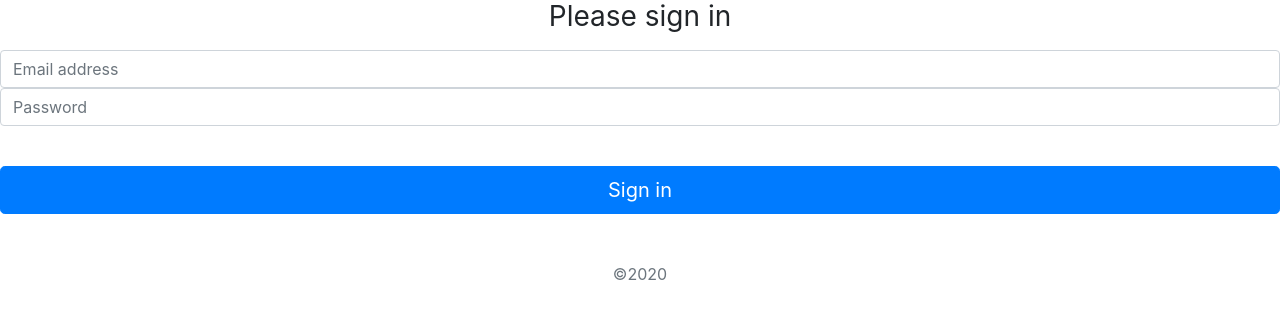
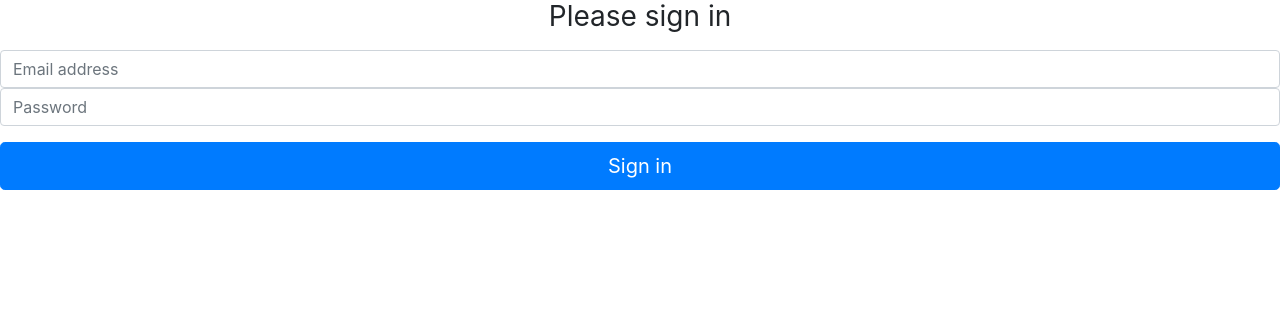
Before and after one commit to SaltErik/chat-rooom-client, a React app: page / in a window 1280 px wide. Shown: the top 318 px of the page. Built offline with nearby package versions, Linux system fonts and the light colour scheme; no server answers.

Commit message:
minor cleanup

```diff
--- a/src/components/landing/SignIn.tsx
+++ b/src/components/landing/SignIn.tsx
@@ -20,15 +20,10 @@ const SignIn: FC<Props> = ({ onChange, onSubmit, mirror }): JSX.Element => {
           Password
         </label>
         <input className="form-control" id="inputPassword" type="password" placeholder="Password" required></input>
-        <div className="checkbox mb-3">
-          <label>{/* <input type="checkbox" value="remember-me">
-                Remember me
-              </input> */}</label>
-        </div>
+        <div className="checkbox mb-3"></div>
         <button className="btn btn-lg btn-primary btn-block" type="submit">
           Sign in
         </button>
-        <p className="mt-5 mb-3 text-muted">&copy;2020</p>
       </form>
     </div>
   );
```
Also changed, not shown: 1 other file (tests, documents, lock files or other folders).
